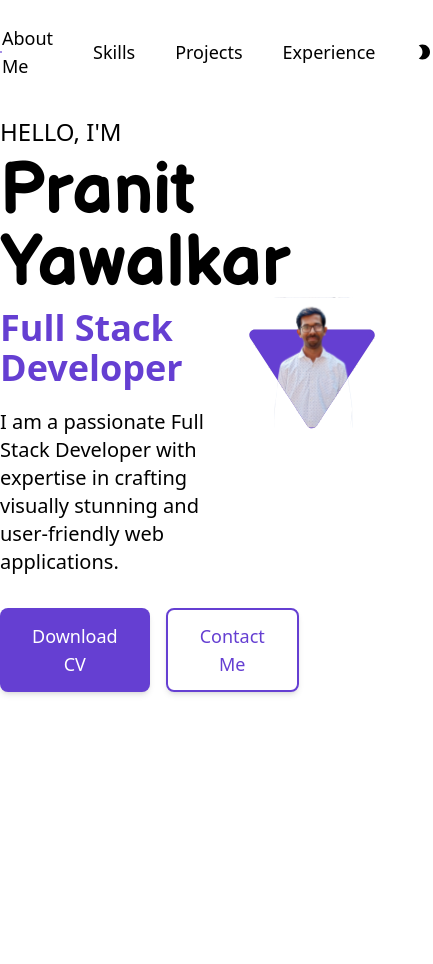
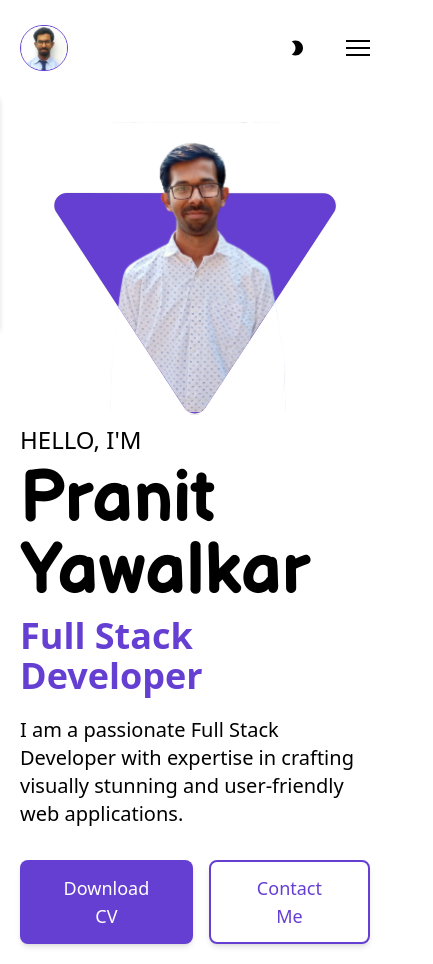
Before and after one commit to pranit-yawalkar/portfolio, a React (Create React App) app: page / in a window 390 px wide. Shown: the whole page, 433 px wide, since content can reach past the window. Before the commit the page ends 844 px from the top, so only its background shows below. Built offline with nearby package versions, Linux system fonts and the light colour scheme.

Commit message:
responsive hero section

```diff
--- a/src/components/Hero.tsx
+++ b/src/components/Hero.tsx
@@ -3,8 +3,8 @@ import profilePhoto from "../assets/images/hero_img.svg";
 
 const Hero = () => {
   return (
-    <div className="flex min-h-[600px] justify-between items-center">
-      <div className="w-3/5">
+    <div className="flex min-h-[600px] flex-col-reverse py-5 md:flex-row justify-between items-center">
+      <div className="md:w-3/5">
         <div className="flex flex-col gap-2">
           <h6 className="font-medium text-2xl dark:text-white">HELLO, I'M</h6>
           <h2 className="font-extrabold text-7xl font-bolsomiq dark:text-white">
@@ -29,7 +29,7 @@ const Hero = () => {
           </button>
         </div>
       </div>
-      <div className="rounded-full w-2/5 text-center -mt-20">
+      <div className="rounded-full md:w-2/5 text-center md:-mt-20">
         <img className="w-full mx-auto" src={profilePhoto} alt="profile" />
       </div>
     </div>
--- a/src/components/Navbar.tsx
+++ b/src/components/Navbar.tsx
@@ -5,6 +5,7 @@ import { MdBrightness2 } from "react-icons/md";
 import { BsBrightnessHighFill } from "react-icons/bs";
 
 const Navbar = () => {
+  const [showMenu, setShowMenu] = useState(false);
   const [userTheme, setUserTheme] = useState(localStorage.getItem("theme"));
   const systmeTheme = window.matchMedia("(prefers-color-scheme: dark)").matches;
 
@@ -34,6 +35,10 @@ const Navbar = () => {
     setUserTheme("dark");
   };
 
+  const toggleMenu = () => {
+    setShowMenu(!showMenu);
+  };
+
   return (
     <header className="max-w-[1200px] mx-auto">
       <nav className="flex justify-between items-center w-full py-6">
@@ -47,16 +52,16 @@ const Navbar = () => {
           </Link>
         </div>
         <ul className="flex gap-10 items-center dark:text-white">
-          <li className="text-lg hover:text-primary font-medium">
+          <li className="hidden md:block text-lg hover:text-primary font-medium">
             <Link to="/">About Me</Link>
           </li>
-          <li className="text-lg hover:text-primary font-medium">
+          <li className="hidden md:block text-lg hover:text-primary font-medium">
             <Link to="/">Skills</Link>
           </li>
-          <li className="text-lg hover:text-primary font-medium">
+          <li className="hidden md:block text-lg hover:text-primary font-medium">
             <Link to="/">Projects</Link>
           </li>
-          <li className="text-lg hover:text-primary font-medium">
+          <li className="hidden md:block text-lg hover:text-primary font-medium">
             <Link to="/">Experience</Link>
           </li>
           <li
@@ -69,8 +74,34 @@ const Navbar = () => {
               <MdBrightness2 />
             )}
           </li>
+          <li className="mt-2">
+            <button
+              id="menu-btn"
+              onClick={toggleMenu}
+              className={`block ${
+                showMenu ? "open" : ""
+              } hamburger md:hidden focus:outline-none`}
+            >
+              <span className="hamburger-top dark:bg-white"></span>
+              <span className="hamburger-middle dark:bg-white"></span>
+              <span className="hamburger-bottom dark:bg-white"></span>
+            </button>
+          </li>
         </ul>
       </nav>
+      <div className="md:hidden">
+        <div
+          id="menu"
+          className={`absolute flex flex-col items-center self-end ${
+            showMenu ? "translate-x-0 left-8" : "-translate-x-full left-0"
+          } py-8 space-y-6 font-bold bg-white dark:bg-black dark:text-white sm:w-auto sm:self-center right-8 drop-shadow-md`}
+        >
+          <a href="#">About Me</a>
+          <a href="#">Skills</a>
+          <a href="#">Projects Us</a>
+          <a href="#">Experience</a>
+        </div>
+      </div>
     </header>
   );
 };
--- a/src/index.css
+++ b/src/index.css
@@ -5,3 +5,53 @@
 * {
   background-color: linear-gradient(180deg, #fff 15.22%, #e9f6ff 100%);
 }
+
+.hamburger {
+  cursor: pointer;
+  width: 24px;
+  height: 24px;
+  transition: all 0.25s;
+  position: relative;
+}
+
+.hamburger-top,
+.hamburger-middle,
+.hamburger-bottom {
+  position: absolute;
+  top: 0;
+  left: 0;
+  width: 24px;
+  height: 2px;
+  background-color: #000;
+  transform: rotate(0);
+  transition: all 0.3s;
+}
+
+#menu {
+  transition: all 0.5s;
+}
+
+.hamburger-middle {
+  transform: translateY(7px);
+}
+
+.hamburger-bottom {
+  transform: translateY(14px);
+}
+
+.open {
+  transform: rotate(90deg);
+  transform: translateY(0px);
+}
+
+.open .hamburger-top {
+  transform: rotate(45deg) translateY(6px) translate(6px);
+}
+
+.open .hamburger-middle {
+  display: none;
+}
+
+.open .hamburger-bottom {
+  transform: rotate(-45deg) translateY(6px) translate(-6px);
+}
--- a/src/pages/Home.tsx
+++ b/src/pages/Home.tsx
@@ -6,7 +6,7 @@ const Home = () => {
   return (
     <>
       <div className="main-container dark:bg-black">
-        <div className="max-w-[1200px] mx-auto">
+        <div className="max-w-[1200px] px-5 mx-auto">
           <Navbar />
           <Hero />
         </div>
```
